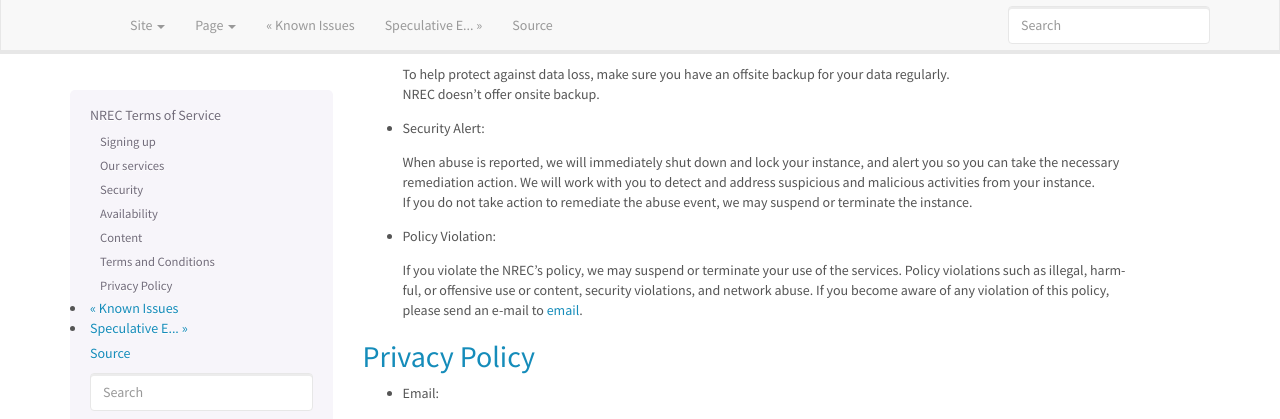
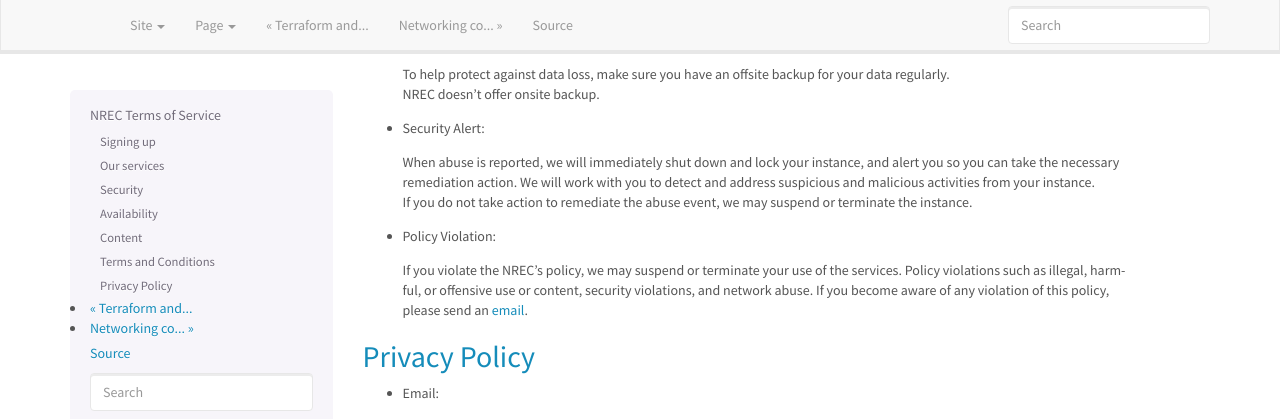
Before and after one commit to norcams/docs-enduser, a Sphinx documentation site: the page built from docs/terms-of-service.rst, in a window 1280 px wide and 900 px high, scrolled down 1935 px. Shown: the top 419 px of the window. Built offline with Sphinx 7.4.7, drawn with Linux system fonts in a browser that asks for light colours.

Commit message:
minor change

```diff
--- a/docs/index.rst
+++ b/docs/index.rst
@@ -47,10 +47,10 @@ Norwegian Research and Education Cloud
 .. toctree::
    :maxdepth: 1
 
+   terms-of-service
    networking
    support
    known-issues
-   terms-of-service
    speculativeexecution
    faq
    changelog
--- a/docs/terms-of-service.rst
+++ b/docs/terms-of-service.rst
@@ -170,7 +170,7 @@ Terms and Conditions
 
 * Policy Violation:
 
-  | If you violate the NREC's policy, we may suspend or terminate your use of the services. Policy violations such as illegal, harmful, or offensive use or content, security violations, and network abuse. If you become aware of any violation of this policy, please send an e-mail to email_.
+  | If you violate the NREC's policy, we may suspend or terminate your use of the services. Policy violations such as illegal, harmful, or offensive use or content, security violations, and network abuse. If you become aware of any violation of this policy, please send an email_.
 
 Privacy Policy
 --------------
```
